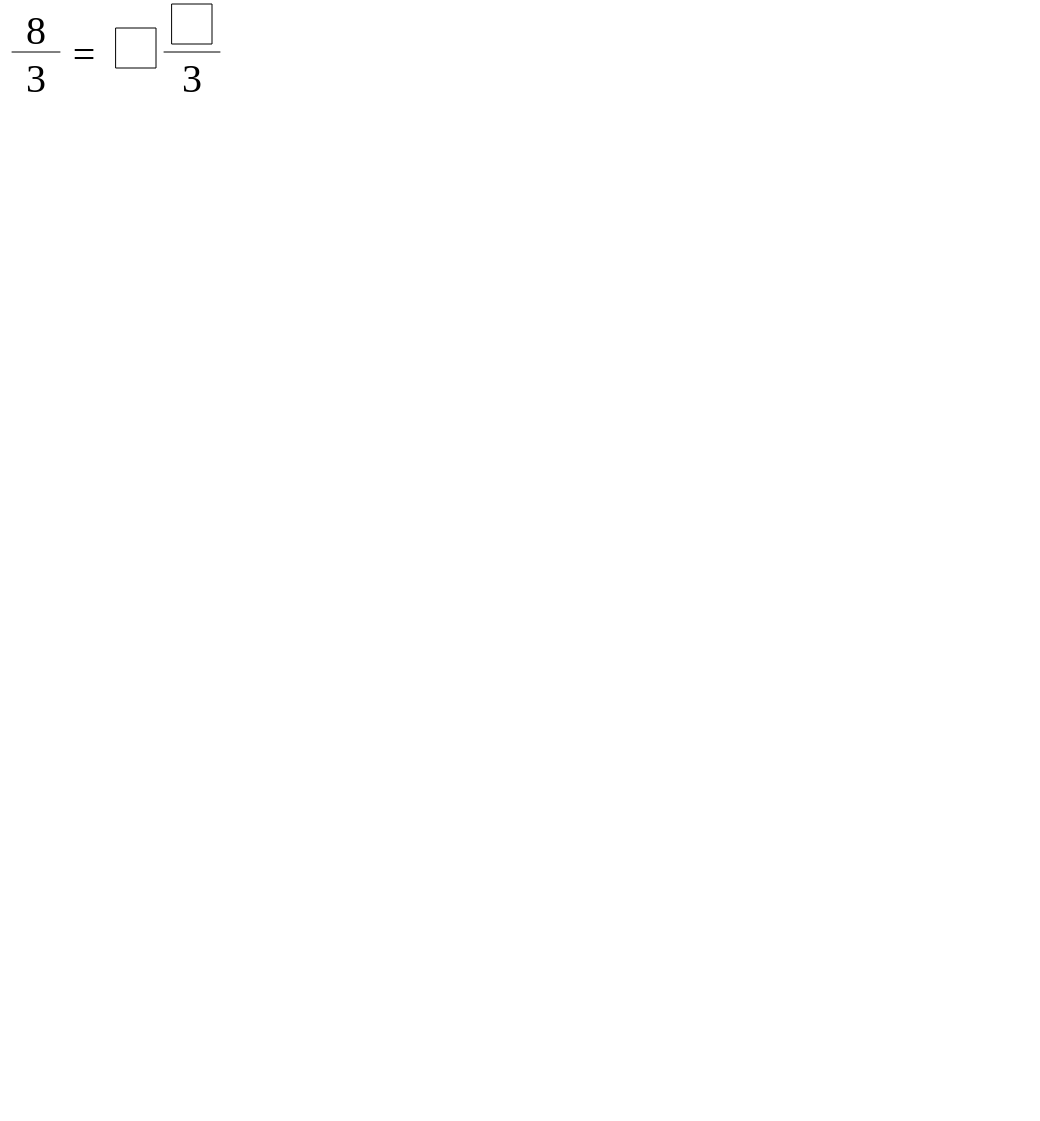
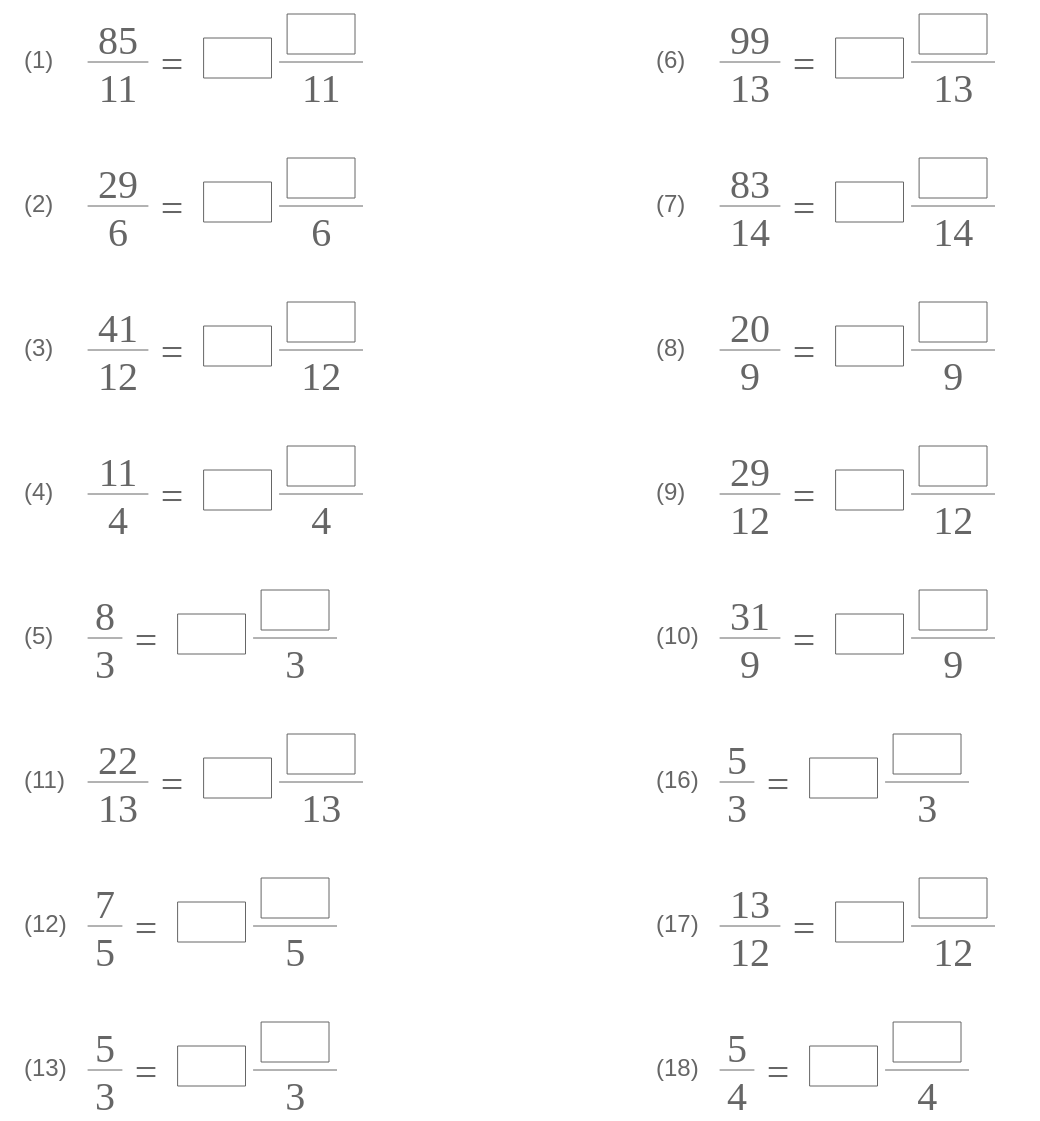
Before and after one commit to maripo/math_homework, a plain HTML site: page frac.html in a window 1280 px wide. Shown: the top 1121 px of the page, without its empty margins (0-1040 px from the left). Before the commit the page ends 800 px from the top, so only its background shows below. Drawn offline with Linux system fonts and the light colour scheme.

Commit message:
Add fraction problm generator (without customization feature)

```diff
--- a/frac.html
+++ b/frac.html
@@ -3,13 +3,12 @@
   <head>
     <meta charset="utf-8"/>
     <link rel="stylesheet" href="style/style.css">
-    <link rel="stylesheet" href="style/print.css">
+    <link rel="stylesheet" href="style/frac.css">
+    <script type="text/javascript" src="src/basic_frac.js"></script>
     <!-- Dynamic styles here -->
     <style id="style"></style>
     <title>Math Homework</title>
   </head>
   <body>
-    <script type="text/javascript" src="src/basic_frac.js"></script>
-    <canvas width="300" height="200" id="canvas" />
   </body>
 </html>
--- a/src/basic_frac.js
+++ b/src/basic_frac.js
@@ -68,7 +68,7 @@ class UnitNumber {
     return {
       heightUpper: SIZE_BASE/2 + MARGIN,
       heightLower: SIZE_BASE/2 + MARGIN,
-      width: SIZE_BASE + MARGIN * 2
+      width: SIZE_BASE * (""+this.value).length * 0.65 + MARGIN * 2
     };
   }
   calcAbsRect(container) {
@@ -80,7 +80,6 @@ class UnitNumber {
 function drawTextInRect (ctx, rect, size, text) {
   ctx.font = size + "px YuKyokasho"
   let mt = ctx.measureText(text);
-  console.log(mt)
   ctx.fillText(text, rect.x + (rect.width-mt.width)/2, rect.y + size);
 
 }
@@ -114,11 +113,12 @@ class UnitMark {
 class UnitBox {
   constructor (data, depth) {
     this.size = data.size;
+    this.width = SIZE_BASE *  0.75 * (this.size + 0.25);
 
   }
   draw (rect, ctx) {
     ctx.beginPath()
-    ctx.strokeRect(rect.x+MARGIN*2, rect.y, SIZE_BASE * this.size, SIZE_BASE);
+    ctx.strokeRect(rect.x+MARGIN*2, rect.y, this.width, SIZE_BASE);
     ctx.stroke()
   }
   addUnits (units) {
@@ -129,7 +129,7 @@ class UnitBox {
       this.rect = {
         heightUpper: SIZE_BASE/2 + MARGIN,
         heightLower: SIZE_BASE/2 + MARGIN,
-        width: SIZE_BASE * this.size + MARGIN * 4
+        width: this.width + MARGIN * 4,
       };
     }
     return this.rect;
@@ -165,7 +165,6 @@ class UnitFraction {
     }
     ctx.moveTo(rect.x + intWidth, y);
     ctx.lineTo(rect.x + rect.width, y);
-    console.log(rect)
     ctx.stroke()
   }
   addUnits (units) {
@@ -317,32 +316,120 @@ function toUnit (data, depth) {
     }
   }
 }
-function draw () {
+function draw (index, data, container) {
   // Turn data to objects
-  const equation = toUnit(DEMO_DATA, 0);
+  const equation = toUnit(data, 0);
   const rect = equation.calcRect();
   const units = [];
   equation.addUnits(units);
   equation.calcAbsRect({x:MARGIN, y:MARGIN, width:rect.width, heightUpper:rect.heightUpper, heightLower:rect.heightLower});
 
-  const canvas = document.getElementById("canvas");
+  // const canvas = document.getElementById("canvas");
+  const canvas = document.createElement("canvas");
+  canvas.width = rect.width + MARGIN;
+  canvas.height = rect.heightUpper + rect.heightLower + MARGIN;
   const ctx = canvas.getContext("2d");
-  ctx.lineWidth = style.width;
+  ctx.lineWidth = 1;
   ctx.lineJoin = "round";
   ctx.lineCap = "round";
-  ctx.strokeStyle = style.color;
+  ctx.strokeStyle = "#666";
+  ctx.fillStyle = "#666";
   units.forEach((unit)=>{
     const rect = unit.absRect;
     unit.draw(unit.absRect, ctx);
-    /*
-    ctx.beginPath()
-    ctx.strokeRect(rect.x+2, rect.y+2, rect.width-4, rect.heightUpper+rect.heightLower-4);
-    ctx.stroke()
-    */
   });
-  console.log(equation)
+  const div = document.createElement("div");
+  div.className = "problem";
+  const problemNum = document.createElement("div");
+  problemNum.className = "problem__num";
+  problemNum.innerHTML = "(" + (index+1) + ")";
+  div.appendChild(problemNum)
+  div.appendChild(canvas);
+  container.appendChild(div)
+  // problemNum.style.marginTop = (rect.heightUpper + MARGIN - problemNum.clientHeight/2) + "px";
 
 }
+function relPrime (_a, _b) {
+  let a = _a;
+  let b = _b;
+  while (a > 0 && b > 0) {
+    if (a > b) {
+      a -= b;
+    } else {
+      b -= a;
+    }
+
+  }
+  const result = a == 1 || b == 1;
+  return result;
+  // console.log(_a,_b,result);
+}
+let relPrimeTable = [];
+const FRAC_INT_MAX = 12;
+const MAX_DENOMINATOR = 14;
+
+function pickRandom (array) {
+  return array[Math.floor(Math.random() * array.length)];
+}
+function createProblem () {
+  let pair = pickRandom(pickRandom(relPrimeTable));
+  const numerator = pair[1];
+  const denominator = pair[0];
+  const intg = 1 + Math.floor(Math.random()*numerator);
+  const origNumerator = denominator * intg + numerator;
+  return [
+    {
+      type:Term.Frac,
+      numerator: origNumerator,
+      denominator: denominator
+
+    },
+    "=",
+    {
+      type:Term.Frac,
+      integer:{
+        type:Term.Box,
+        size: 2,
+      },
+      numerator: {
+        type:Term.Box,
+        size: 2
+      },
+      denominator: denominator
+
+    }
+  ];
+}
 window.onload = ()=>{
-  draw ();
+  for (let i=1; i<=MAX_DENOMINATOR; i++) {
+    let a = [];
+    for (let j=1; j<i; j++) {
+      if (relPrime(i, j)) {
+        a.push([i, j]);
+      }
+    }
+    if (a.length > 0) {
+      relPrimeTable.push(a)
+    }
+  }
+  /*
+  <div class="page">
+  <div id="problems" class="page__body"></div>
+  </div>
+  */
+  const problemsPerPage = 5;
+  const numOfPages = 4;
+  for (let i=0; i<numOfPages; i++) {
+    let page = document.createElement("div");
+    page.className = "page";
+    let pageBody = document.createElement("div");
+    pageBody.className = "page__body";
+    page.appendChild(pageBody);
+    document.body.appendChild(page);
+    for (let j=0; j<problemsPerPage; j++) {
+      const num = i * problemsPerPage + j;
+      draw (num, createProblem(), pageBody);
+    }
+  }
+
 };
--- /dev/null
+++ b/style/frac.css
@@ -0,0 +1,16 @@
+body {
+    font-family: "YuKyokasho","Kozuka Gothic Pro",sans-serif;
+    color:#666;
+    margin-top:0;
+  }
+.problem {
+    display:flex;
+    flex-direction: row;;
+    margin:0 0  1.5em;
+}
+.problem__num {
+    font-size: 1.5rem;
+    width: 60px;
+    line-height: 40px;
+    height:40px;
+}
--- a/style/style.css
+++ b/style/style.css
@@ -12,6 +12,7 @@ body {
   display:flex;
   flex-direction: column;
 }
+
 .page:nth-child(2n) {
   /* Left */
 }
```
